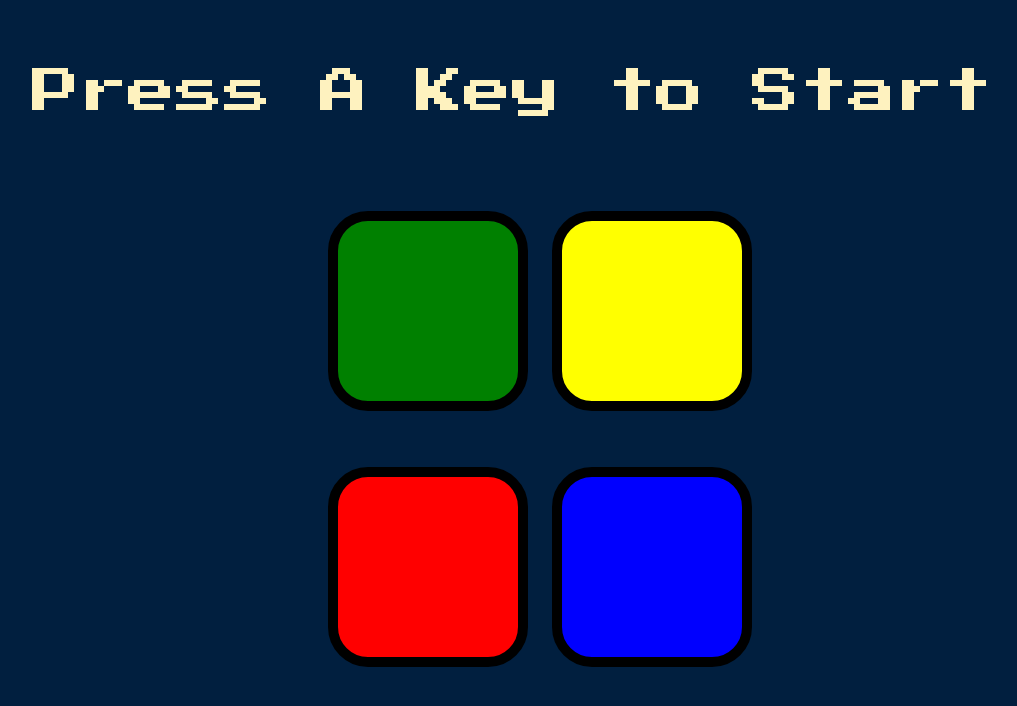
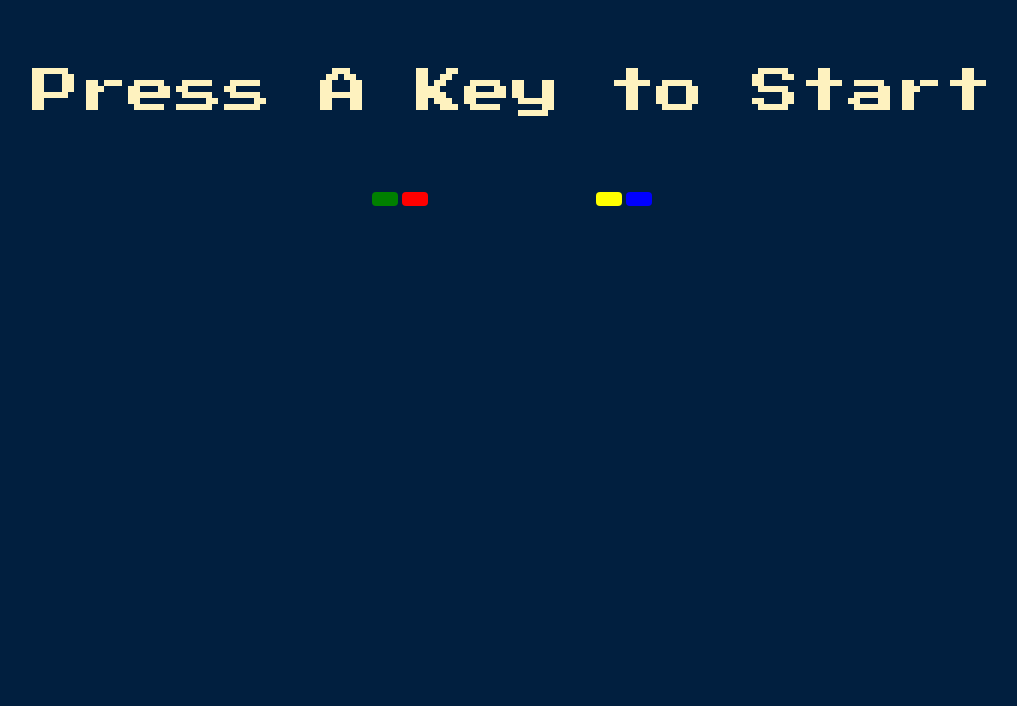
Before and after one commit to aditya193/Simon-Game, a plain HTML site: page index.html in a window 1280 px wide. Shown: the whole page, without its empty margins (128-1145 px from the left). Drawn offline with nearby package versions, Linux system fonts and the light colour scheme.

Commit message:
Update index.html

```diff
--- a/index.html
+++ b/index.html
@@ -15,12 +15,12 @@
   <div class="container-fluid">
     <div class="row">
       <div class="col-6">
-        <div type="button" id="green" class="btn1 green"></div>
-        <div type="button" id="red" class="btn1 red"></div>
+        <div type="button" id="green" class="btn green"></div>
+        <div type="button" id="red" class="btn red"></div>
       </div>
       <div class="col-6">
-        <div type="button" id="yellow" class="btn1 yellow"></div>
-        <div type="button" id="blue" class="btn1 blue"></div>
+        <div type="button" id="yellow" class="btn yellow"></div>
+        <div type="button" id="blue" class="btn blue"></div>
       </div>
 
     </div>
```
